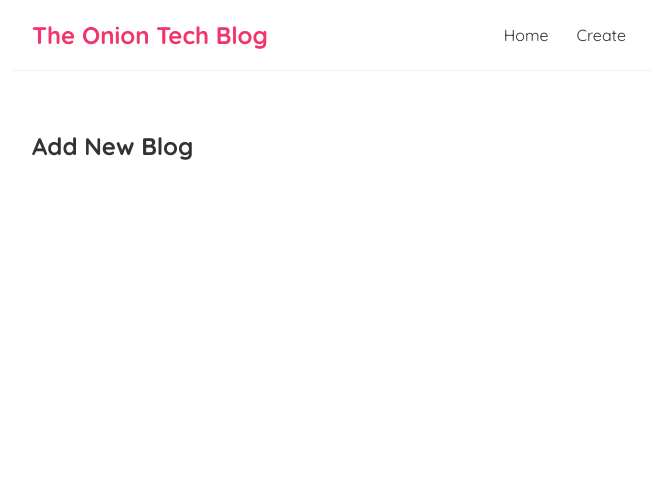
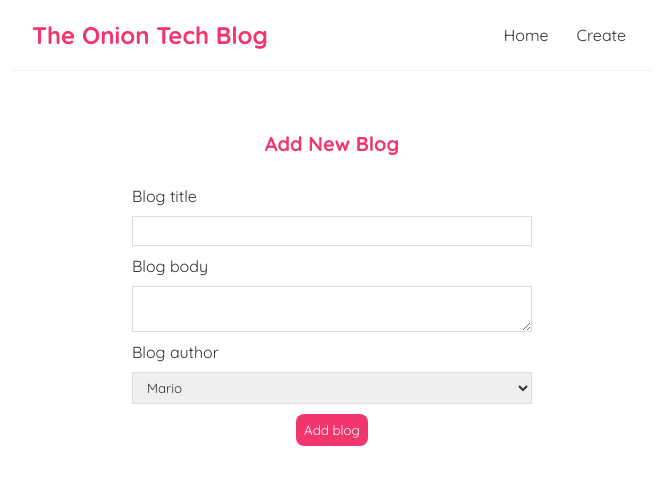
Before and after one commit to shubhamhajare27/React-Apps, a React (Create React App) app in the folder blog/: page /create in a window 1280 px wide. Shown: the top 484 px of the page, without its empty margins (308-965 px from the left). Built offline with nearby package versions, Linux system fonts and the light colour scheme.

Commit message:
submit event

```diff
--- a/blog/src/App.js
+++ b/blog/src/App.js
@@ -4,6 +4,8 @@
 import Home from './Home';
 import {BrowserRouter as Router,Route,Switch} from 'react-router-dom';
 import Create from './Create';
+import BlogDetails from './BlogDetails';
+
 function App() {
 
   return (
@@ -18,6 +20,9 @@
            <Route path="/create">
              <Create/>
            </Route>
+           <Route path="/blogs/:id">
+             <BlogDetails/>
+           </Route>
          </Switch>
         </div>
       </div>
--- /dev/null
+++ b/blog/src/BlogDetails.js
@@ -0,0 +1,24 @@
+import { useParams } from "react-router-dom";
+import useFetch from "./useFetch";
+
+const BlogDetails = () => {
+    const{id} = useParams();
+    const {data:blog,isPending,error}=useFetch('http://localhost:8000/blogs/'+id);
+    return (
+        <div className="blog-details">
+            {isPending && <div>Loading ...</div>}
+            {error && <div>{error}</div>}
+            {blog && (
+                <article>
+                    <h2>{blog.title}</h2>
+                    <p>Written By {blog.author}</p>
+                    <div>
+                        {blog.body}
+                    </div>
+                </article>
+            )}
+        </div>
+     );
+}
+
+export default BlogDetails;
--- a/blog/src/Create.js
+++ b/blog/src/Create.js
@@ -1,7 +1,49 @@
+import { useState } from "react";
+
 const Create=()=>{
+
+    const [title,setTitle]=useState('');
+    const [body,setBody]=useState('');
+    const [author,setAuthor]=useState('mario');
+
+    const handleSubmit=(e)=>{
+        e.preventDefault();
+        const blog={title,body,author};
+        console.log(blog);
+    }
+
     return(
         <div className="create">
             <h2>Add New Blog</h2>
+            <form onSubmit={handleSubmit}>
+                <label>Blog title</label>
+                <input
+                 type="text"
+                 required
+                 value={title}
+                 onChange={(e)=> setTitle(e.target.value)}
+                />
+                <label>Blog body</label>
+                <textarea
+                 required
+                 value={body}
+                 onChange={(e)=> setBody(e.target.value)}
+                />
+                <label>Blog author</label>
+                <select
+                 value={author}
+                 onChange={(e)=>setAuthor(e.target.value)}
+                >
+                    <option value="mario">
+                        Mario
+                    </option>
+                    <option value="yoshi">
+                        Yoshi
+                    </option>
+                </select>
+                <button>Add blog</button>
+
+            </form>
         </div>
     );
 }
--- a/blog/src/blogsList.js
+++ b/blog/src/blogsList.js
@@ -1,3 +1,4 @@
+import { Link } from "react-router-dom";
 const BlogList = ({blogs ,title })=>{
     // const blogs=props.blogs;
     // const title=props.title;
@@ -9,8 +10,10 @@
                 <h2>{title}</h2>
                 {blogs.map((blog)=>(
                     <div className="blog-preview" key={blog.id}>
-                        <h2>{blog.title}</h2>
-                        <p>Written By {blog.author}</p>
+                        <Link to={`blogs/${blog.id}`}>
+                            <h2>{blog.title}</h2>
+                            <p>Written By {blog.author}</p>
+                        </Link>
                         {/* <button onClick={()=> handleDelete(blog.id)}>Delete Blog</button> */}
                     </div>
                 ))}
--- a/blog/src/index.css
+++ b/blog/src/index.css
@@ -58,3 +58,86 @@
   margin-bottom: 8px;
 
 }
+
+.blog-preview a{
+  text-decoration: none;
+}
+
+.blog-details h2 {
+  font-size: 20px;
+  color:#f1356d;
+  margin-bottom: 10px;
+}
+
+.blog-details div {
+  margin: 20px 0;
+}
+
+.blog-details button {
+  background: #f1356d;
+  color: #fff;
+  border: 0;
+  padding: 8px;
+  border-radius: 8px;
+  cursor: pointer;
+}
+
+.create {
+
+  max-width: 400px;
+
+  margin: 0 auto;
+
+  text-align: center;
+
+}
+
+.create label {
+
+  text-align: left;
+
+  display: block;
+
+}
+
+.create h2 {
+
+  font-size: 20px;
+
+  color: #f1356d;
+
+  margin-bottom: 30px;
+
+}
+
+.create input, .create textarea, .create select {
+
+  width: 100%;
+
+  padding: 6px 10px;
+
+  margin: 10px 0;
+
+  border: 1px solid #ddd;
+
+  box-sizing: border-box;
+
+  display: block;
+
+}
+
+.create button {
+
+  background: #f1356d;
+
+  color: #fff;
+
+  border: 0;
+
+  padding: 8px;
+
+  border-radius: 8px;
+
+  cursor: pointer;
+
+}
```
